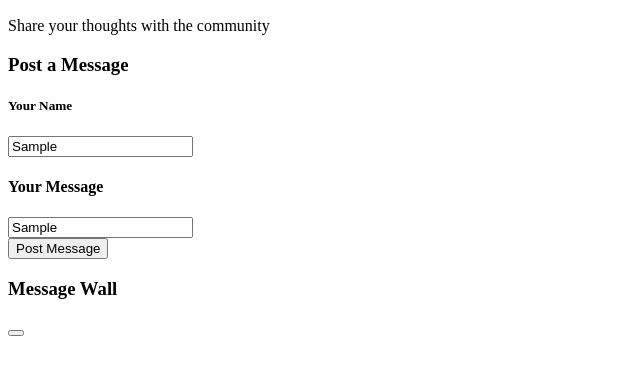
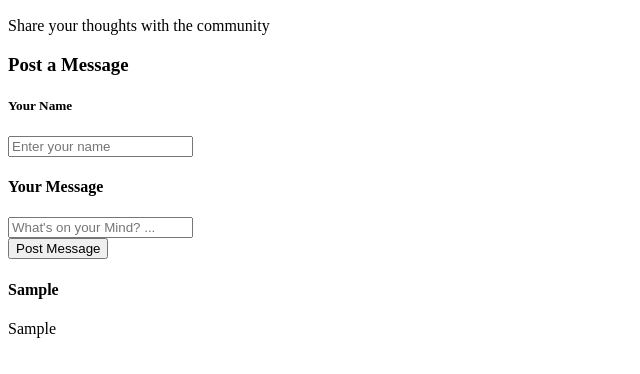
Before and after one commit to nitishsingh10/WishWall, a plain HTML site: page Frontend/index.html in a window 1280 px wide. Both pictures are taken after typing "Sample", "Sample" into the empty fields and a click on the button "Post Message". Shown: the part 50-424 px from the top of the page, without its empty margins (0-640 px from the left). Drawn offline with Linux system fonts and the light colour scheme.

Commit message:
added js logic

```diff
--- a/Frontend/index.html
+++ b/Frontend/index.html
@@ -4,7 +4,7 @@
     <meta charset="UTF-8">
     <meta name="viewport" content="width=device-width, initial-scale=1.0">
     <title>Garuda Wishwall</title>
-    <link rel="stylesheet" href="/style.css">
+    <link rel="stylesheet" href="style.css">
 </head>
 <body>
     <!--
@@ -27,9 +27,6 @@
            <h1>Garuda Wishwall</h1>  <!--Page name -->
             <div id="subheading-page">Share your thoughts with the community</div>
         </section>
-        <section>
-            <!--Logo-->
-        </section>
     </header>
     <article id="main-messaging">
         <h3>Post a Message</h3>
@@ -45,13 +42,13 @@
     </article>
 
     <article id="message-displaying">
-        <h3>Message Wall</h3>
+        <!-- <h3>Message Wall</h3>
         <section id="each-message-container">
             <div id="existed-username"></div>
             <div id="existed-message"></div>
-            <button id="delete-message"></button>
-        </section>
+            <button id="delete-message">delete</button>
+        </section> -->
     </article>
-    <script src="/app.js"></script>
+    <script src="./script.js"></script>
 </body>
 </html>
--- a/Frontend/script.js
+++ b/Frontend/script.js
@@ -1,28 +1,43 @@
-const btn = document.getElementById("post-btn");
-const feed = document.getElementById("feed-container");
+const btn = document.getElementById("message-btn");
+const feed = document.getElementById("message-displaying");
+const posts = [];
+
+// User post logic
 
 btn.addEventListener('click',()=>{
 
-    const userName = document.getElementById("name-input")
+    // Inputs of user
+
+    const userName = document.getElementById("Username")
                     .value
                     .trim();
 
-    const message = document.getElementById("message-input")
+    const message = document.getElementById("msg")
                     .value
                     .trim();
 
+
+    // Storing user data in object array for future use.
+
     const postObj = {name:`${userName}`, text : `${message}`};
 
+    posts.push(postObj);
 
     const post = document.createElement("div");
 
-    post.classList.add("post");
+    //class list for styling
+
+    post.classList.add("user-post");
+
+    // appending the message
 
     post.innerHTML = `<h4>${postObj.name}</h4>
                     <p>${postObj.text}</p>`;
 
     feed.prepend(post);
 
+
+    // clear exisiting inputs
     clear();
 
 })
@@ -30,9 +45,9 @@ btn.addEventListener('click',()=>{
 
 function clear(){
 
-    document.getElementById("name-input")
+    document.getElementById("Username")
     .value = "";
-    document.getElementById("message-input")
+    document.getElementById("msg")
     .value = "";
 
 }
```
